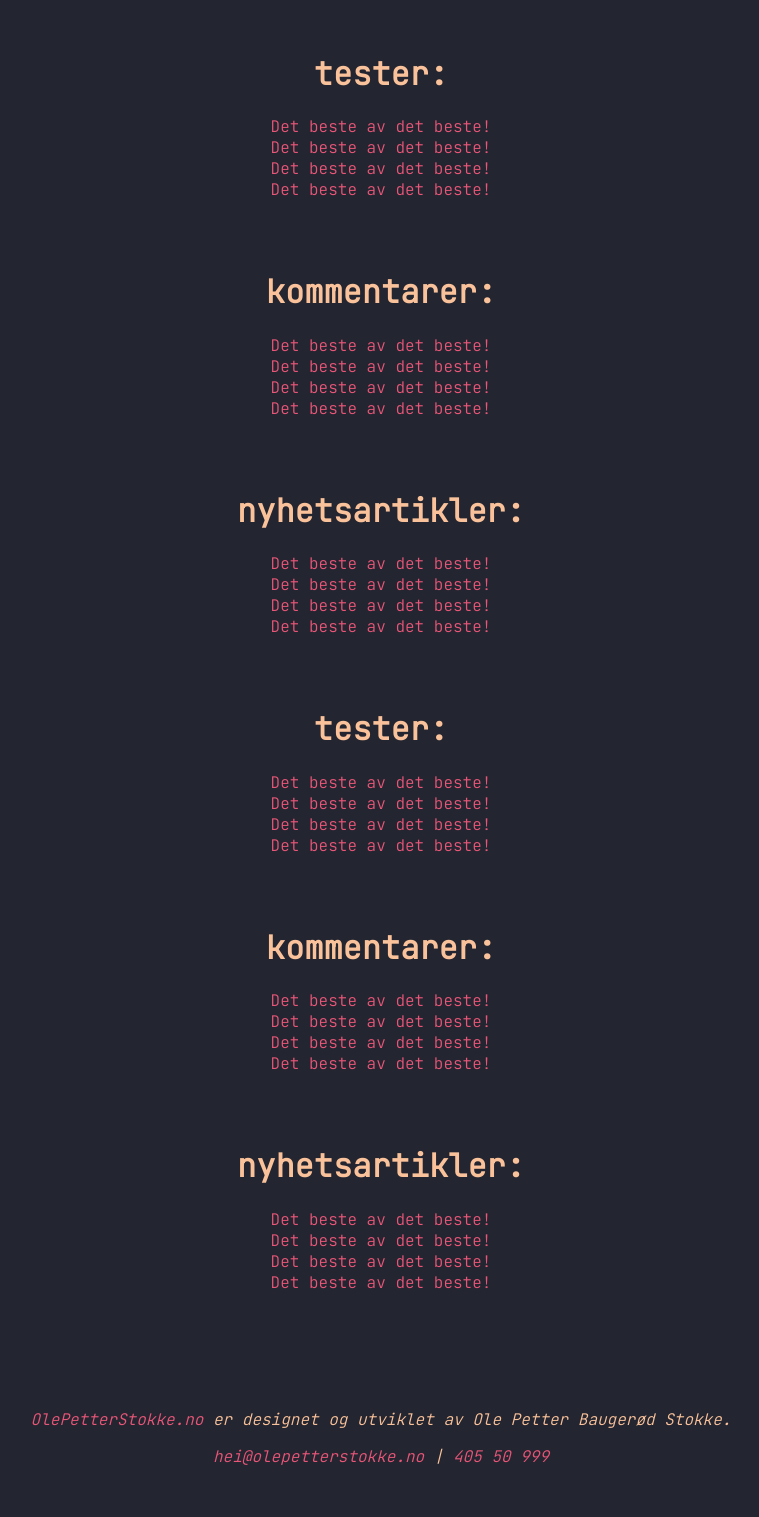
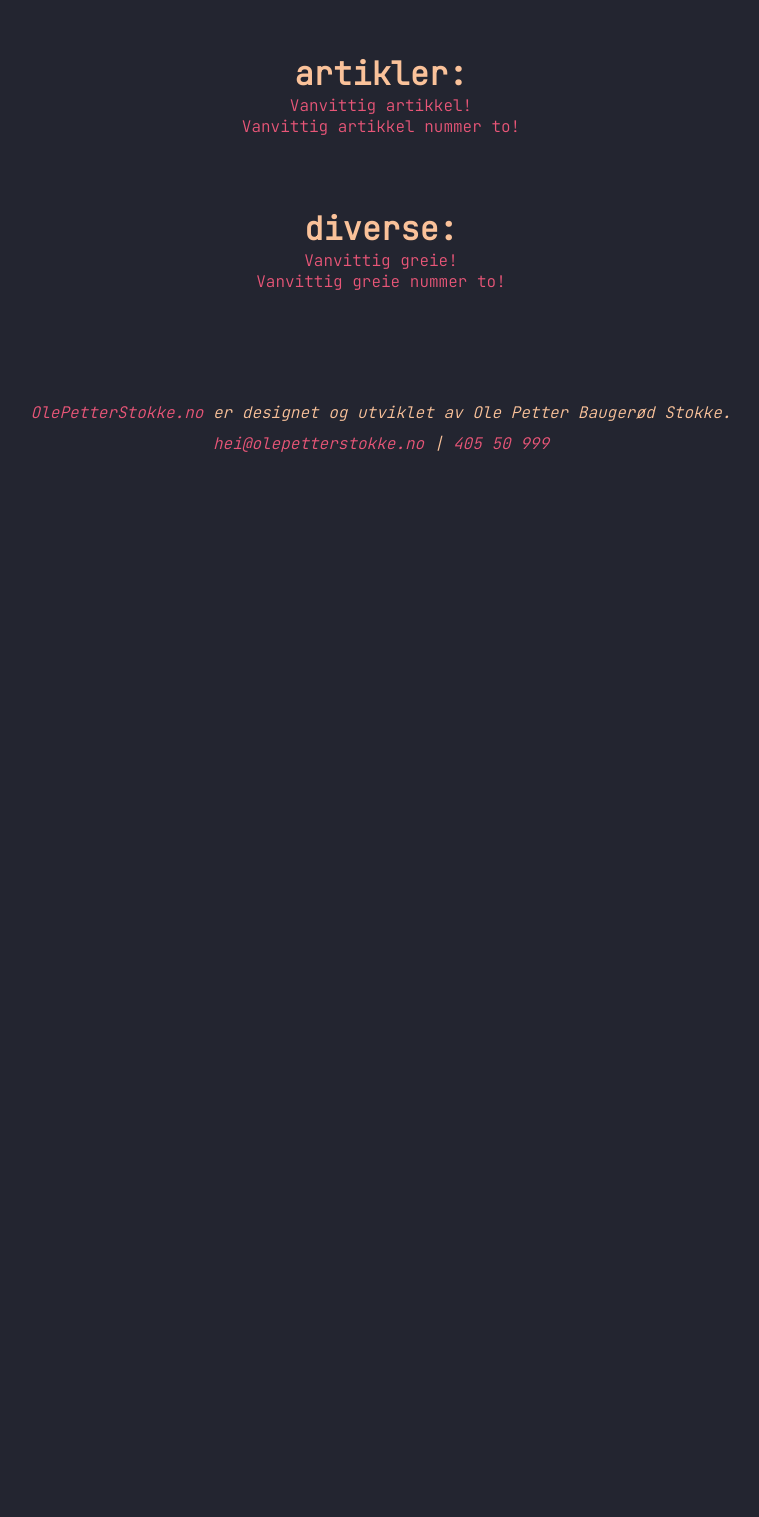
Before and after one commit to tantepose/olepetterstokkeno-gatsby, a Gatsby site: page /tekst in a window 1280 px wide. Shown: the part 460-1977 px from the top of the page, without its empty margins (259-1018 px from the left). After the commit the page ends 964 px from the top, so only its background shows below. Built offline with nearby package versions, Linux system fonts and the light colour scheme; Gatsby itself is replaced by a stand-in of ours.

Commit message:
getting content from json, simpler than cms yo

```diff
--- a/src/components/layout.js
+++ b/src/components/layout.js
@@ -52,8 +52,8 @@
   `
 
   const StyledLayout = styled.div`
-    padding-left: 10px;
-    padding-right: 10px;
+    padding-left: 10%;
+    padding-right: 10%;
 
     a {
     color: var(--highlight-color);
@@ -72,6 +72,11 @@
 
     h1 {
       margin-top: 70px;
+      margin-bottom: 0px;
+    }
+
+    p {
+      margin: 10px;
     }
 
   `
--- /dev/null
+++ b/src/content/content.json
@@ -0,0 +1,66 @@
+{
+    "kode": [
+        {
+            "title": "friend.fail",
+            "description": "Friend.fail er et spill om å feile som venn. Spilles sammen med andre rundt et bord med øl.",
+            "url": "http://friend.fail/",
+            "source": "https://github.com/tantepose/friend.fail"
+        },
+        {
+            "title": "2 cars, 1 road",
+            "description": "2 cars, 1 road er et lokalt tospiller Unity-spill om å kjøre bil uten å kræsje. Spilles i nettleseren på datamaskiner.",
+            "url": "http://olepetterstokke.no/2cars1road/",
+            "source": "https://github.com/tantepose/2cars1road"
+        },
+        {
+            "title": "politibil.no",
+            "description": "Politibil.no viser deg emojibaserte politimeldinger, med React og et eget Express-API.",
+            "url": "http://politibil.no/",
+            "source": "https://github.com/tantepose/politibil"
+        },
+        {
+            "title": "grøfta.no",
+            "description": "Grøfta.no samler lapper og papirer fra byens grøfter på en egen-hosta Wordpress-blogg.",
+            "url": "http://www.xn--grfta-wua.no/"
+        }
+    ],
+
+    "tekst":
+        {
+            "artikler": [
+                {
+                    "title": "Vanvittig artikkel!",
+                    "url": "http://olepetterstokke.no/2cars1road/"
+                },
+                {
+                    "title": "Vanvittig artikkel nummer to!",
+                    "url": "http://olepetterstokke.no/2cars1road/"
+                }
+            ],
+
+            "diverse": [
+                {
+                    "title": "Vanvittig greie!",
+                    "url": "http://olepetterstokke.no/2cars1road/"
+                },
+                {
+                    "title": "Vanvittig greie nummer to!",
+                    "url": "http://olepetterstokke.no/2cars1road/"
+                }
+            ]
+        },
+
+
+    "musikk": [
+
+    ],
+    "video": [
+
+    ],
+    "foto": [
+        "http://olepetterstokke.no/img/foto/6.jpg",
+        "http://olepetterstokke.no/img/foto/7.jpg",
+        "http://olepetterstokke.no/img/foto/8.jpg"
+
+    ]
+}
--- a/src/pages/tekst.js
+++ b/src/pages/tekst.js
@@ -2,8 +2,10 @@ import React from "react"
 
 import Layout from "../components/layout"
 import SEO from "../components/seo"
+
 import TitleBox from "../components/titlebox"
 import TekstImage from "../images/tekst.gif"
+import content from "../content/content.json"
 
 const tekst = () => (
   <Layout currentPage="tekst">
@@ -15,55 +17,23 @@ const tekst = () => (
         text="tekst"
     />
 
-      <h1>tester:</h1>
-      <ul>
-        <li><a href="asd.asd">Det beste av det beste!</a></li>
-        <li><a href="asd.asd">Det beste av det beste!</a></li>
-        <li><a href="asd.asd">Det beste av det beste!</a></li>
-        <li><a href="asd.asd">Det beste av det beste!</a></li>
-      </ul>
+    <h1>artikler:</h1>
+    <ul>
+      {content.tekst.artikler.map((item, index) => {
+        return  <>
+          <li><a href={item.url}>{item.title}</a></li>
+        </>
+      })}
+    </ul>
 
-      <h1>kommentarer:</h1>
-      <ul>
-        <li><a href="asd.asd">Det beste av det beste!</a></li>
-        <li><a href="asd.asd">Det beste av det beste!</a></li>
-        <li><a href="asd.asd">Det beste av det beste!</a></li>
-        <li><a href="asd.asd">Det beste av det beste!</a></li>
-      </ul>
-
-      <h1>nyhetsartikler:</h1>
-      <ul>
-        <li><a href="asd.asd">Det beste av det beste!</a></li>
-        <li><a href="asd.asd">Det beste av det beste!</a></li>
-        <li><a href="asd.asd">Det beste av det beste!</a></li>
-        <li><a href="asd.asd">Det beste av det beste!</a></li>
-      </ul>
-
-      <h1>tester:</h1>
-      <ul>
-        <li><a href="asd.asd">Det beste av det beste!</a></li>
-        <li><a href="asd.asd">Det beste av det beste!</a></li>
-        <li><a href="asd.asd">Det beste av det beste!</a></li>
-        <li><a href="asd.asd">Det beste av det beste!</a></li>
-      </ul>
-
-      <h1>kommentarer:</h1>
-      <ul>
-        <li><a href="asd.asd">Det beste av det beste!</a></li>
-        <li><a href="asd.asd">Det beste av det beste!</a></li>
-        <li><a href="asd.asd">Det beste av det beste!</a></li>
-        <li><a href="asd.asd">Det beste av det beste!</a></li>
-      </ul>
-
-      <h1>nyhetsartikler:</h1>
-      <ul>
-        <li><a href="asd.asd">Det beste av det beste!</a></li>
-        <li><a href="asd.asd">Det beste av det beste!</a></li>
-        <li><a href="asd.asd">Det beste av det beste!</a></li>
-        <li><a href="asd.asd">Det beste av det beste!</a></li>
-      </ul>
-
-
+    <h1>diverse:</h1>
+    <ul>
+      {content.tekst.diverse.map((item, index) => {
+        return  <>
+          <li><a href={item.url}>{item.title}</a></li>
+        </>
+      })}
+    </ul>
 
   </Layout>
 )
```
Also changed, not shown: src/pages/foto.js (+15 -8 lines), src/pages/kode.js (+10 -21 lines).
